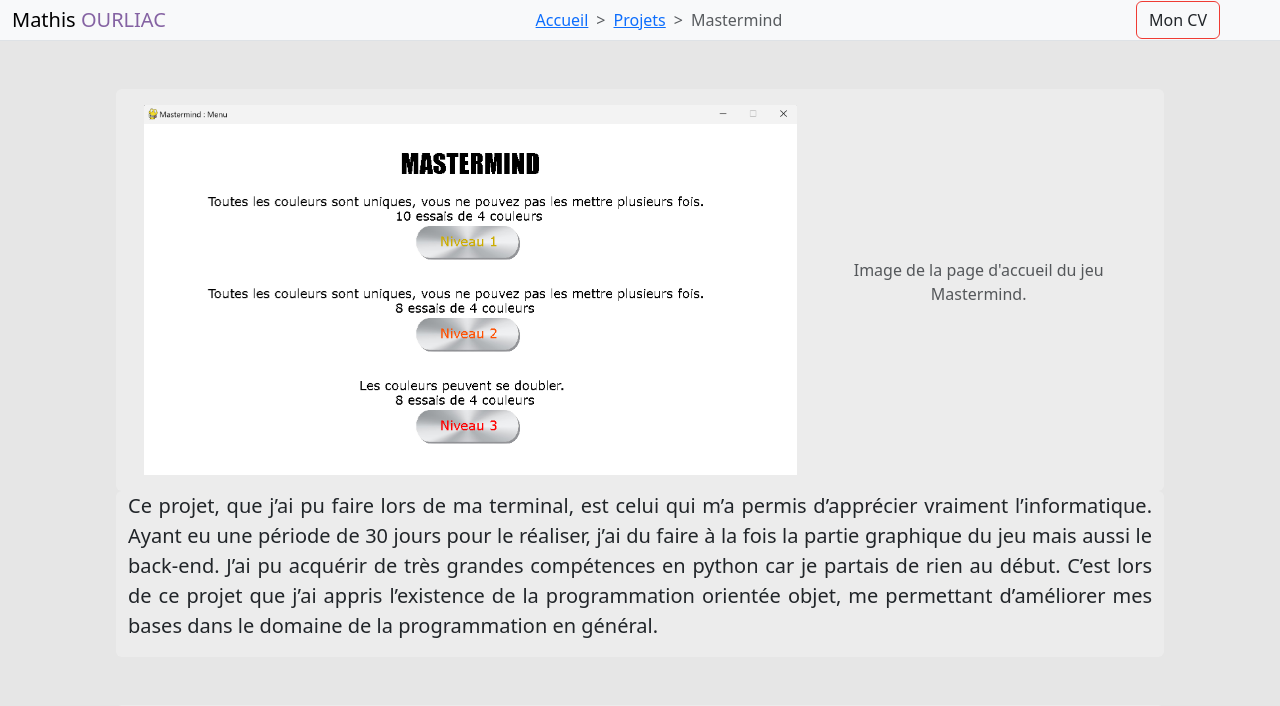
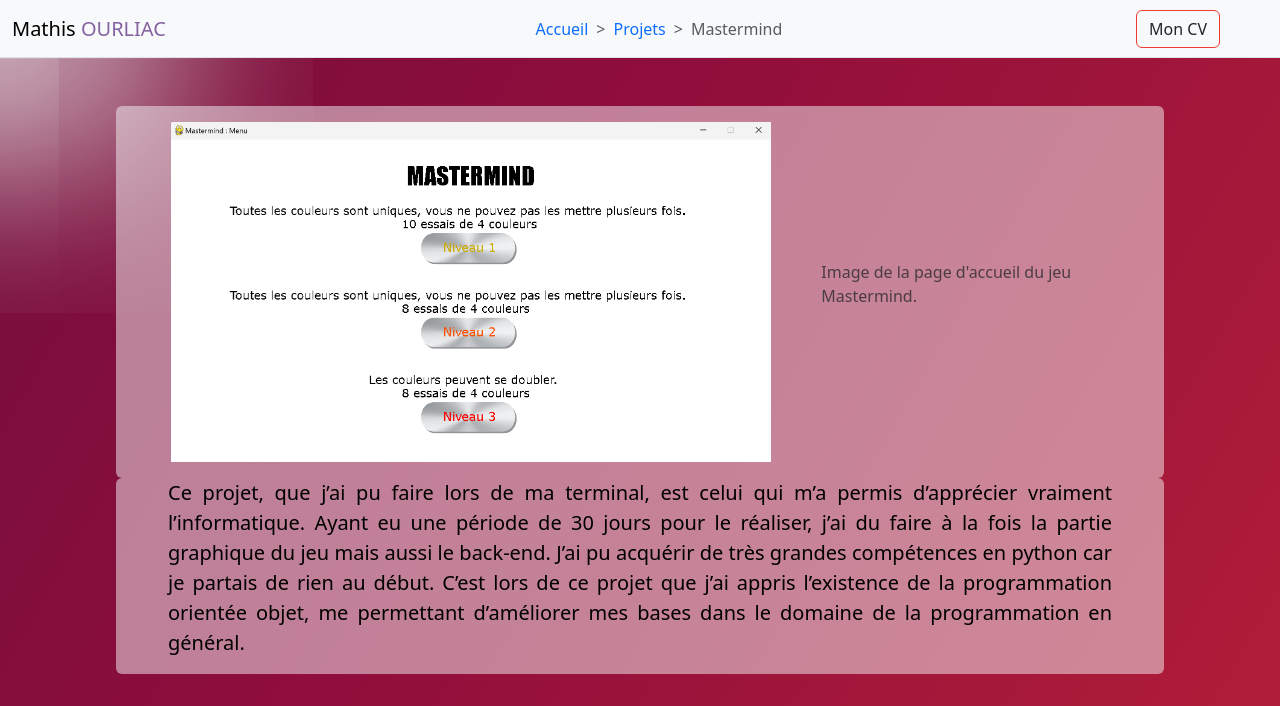
Before and after one commit to Mathis4x3/MWS, a PHP site: page /html/projets/mastermind.html in a window 1280 px wide. Shown: the top 706 px of the page. Run offline with PHP 8.4, Linux system fonts and the light colour scheme.

Commit message:
mastermind page

```diff
--- a/css/projets.css
+++ b/css/projets.css
@@ -4,7 +4,31 @@
 body{
     overflow-x: hidden;
     background-color: #e6e6e6;
+    background: linear-gradient(-60deg, rgb(239, 59, 51), rgb(142, 13, 60), rgb(29, 24, 66), rgb(255, 145, 141));
+    background-size: 400% 400%;
+    animation: gradient 15s ease infinite;
 }
+nav {
+    min-height: 58px;
+    .breadcrumb a{
+        text-decoration: none !important;
+    }
+}
+a.m_hover:hover{
+    background-color: rgb(239, 59, 51) !important;
+    color: #fff !important;
+}
+.halo {
+     z-index: -1;
+     position: fixed;
+     top: 0;
+     left: 0;
+     width: 1px;
+     height: 1px;
+     border-radius: 50%;
+     pointer-events: none;
+     box-shadow: #eaeaea 0px 0px 200px 150px;
+ }
 .m_w8ma{
      width: 80%;
      margin: auto;
@@ -12,9 +36,36 @@ body{
 .m_bgGrey{
     background-color: rgba(243, 243, 243, 0.5) !important;
 }
-img{
-    max-width: 100%;
-}
 .m_para{
     text-align: justify;
+    color: black;
+    padding: 0 40px 0 40px;
 }
+.m_preuve{
+    max-width: 600px;
+    width: 100%;
+    margin: auto;
+    display: block;
+}
+footer{
+    background-color: rgb(227, 227, 227) !important;
+     a {
+         width: fit-content !important;
+     }
+     svg {
+         width: 70px !important;
+     }
+}
+
+
+@keyframes gradient {
+    0% {
+        background-position: 0% 50%;
+    }
+    50% {
+        background-position: 100% 50%;
+    }
+    100% {
+        background-position: 0% 50%;
+    }
+}
--- a/html/projets/mastermind.html
+++ b/html/projets/mastermind.html
@@ -9,6 +9,7 @@
     </head>
     <body>
 
+    <div class="halo"></div>
     <a class="position-fixed bottom-10 left-50" src="#">Hello</a>
 
     <header>
@@ -19,8 +20,12 @@
             <a class="navbar-brand" href="#">Mathis <span style="color: #8563a3">OURLIAC</span></a>
 
             <ol style="--bs-breadcrumb-divider: '>';" class="breadcrumb m-0">
-                <li class="breadcrumb-item"><a href="../../index.html">Accueil</a></li>
-                <li class="breadcrumb-item"><a href="../../index.html#projets">Projets</a></li>
+                <li class="breadcrumb-item">
+                    <a href="../../index.html">Accueil</a>
+                </li>
+                <li class="breadcrumb-item">
+                    <a href="../../index.html#projets">Projets</a>
+                </li>
                 <li class="breadcrumb-item active" aria-current="page">Mastermind</li>
             </ol>
 
@@ -34,10 +39,10 @@
         <section class="m_w8ma my-5">
             <div class="row m_bgGrey rounded p-3">
                 <div class="col-lg-8">
-                    <img src="../../img/accueilMastermind.png" alt="">
+                    <img class="m_preuve" src="../../img/accueilMastermind.png" alt="">
                 </div>
-                <div class="col d-flex align-items-center">
-                    <p class="text-center text-body-secondary">Image de la page d'accueil du jeu Mastermind.</p>
+                <div class="col d-flex align-items-center justify-content-center">
+                    <p class="text-body-secondary">Image de la page d'accueil du jeu Mastermind.</p>
                 </div>
             </div>
             <div class="row m_bgGrey rounded">
@@ -50,11 +55,11 @@
         </section>
         <section class="m_w8ma my-5">
             <div class="row m_bgGrey rounded p-3 flex-lg-row flex-column-reverse">
-                <div class="col d-flex align-items-center">
-                    <p class="text-center text-body-secondary">Gameplay du jeu Mastermind</p>
+                <div class="col d-flex align-items-center justify-content-center">
+                    <p class="text-body-secondary">Gameplay du jeu Mastermind</p>
                 </div>
                 <div class="col-lg-8">
-                    <video controls WIDTH="100%" src="../../video/mastermind.mp4"></video>
+                    <video class="m_preuve" controls WIDTH="100%" src="../../video/mastermind.mp4"></video>
                 </div>
             </div>
             <div class="row m_bgGrey rounded">
@@ -65,14 +70,32 @@
                 </div>
             </div>
         </section>
+        <section class="m_w8ma my-5">
+            <div class="row m_bgGrey rounded p-1">
+                <p class="m-0 text-center fs-4 fw-bold">Intéréssé(e) ?</p>
+            </div>
+            <div class="row m_bgGrey rounded p-3">
+                <a href="pdf/CV_OURLIAC_MATHIS.pdf" download="CV-OURLIAC-STAGE" class="btn btn-outline me-5 m_hover bg-white" style="border-color: rgb(239, 59, 51)">Télécharger Mon CV</a>
+            </div>
+        </section>
     </main>
 
-    <footer class="bg-body-tertiary border-top">
+    <footer class="border-top">
         <div class="container-fluid">
             <div class="row">
-                <div class="col">
-                    <p class="text-center">Copyright &copy; 2025 Portfolio - Mathis OURLIAC</p>
-                </div>
+                <p class="text-center">Copyright &copy; 2025 Portfolio - Mathis OURLIAC</p>
+            </div>
+            <div class="row d-flex justify-content-center">
+                <a href="https://linkedin.com/in/mathis-ourliac-8a80372ab">
+                    <svg xmlns="http://www.w3.org/2000/svg" viewBox="0 0 496 512">
+                        <path d="M416 32H31.9C14.3 32 0 46.5 0 64.3v383.4C0 465.5 14.3 480 31.9 480H416c17.6 0 32-14.5 32-32.3V64.3c0-17.8-14.4-32.3-32-32.3zM135.4 416H69V202.2h66.5V416zm-33.2-243c-21.3 0-38.5-17.3-38.5-38.5S80.9 96 102.2 96c21.2 0 38.5 17.3 38.5 38.5 0 21.3-17.2 38.5-38.5 38.5zm282.1 243h-66.4V312c0-24.8-.5-56.7-34.5-56.7-34.6 0-39.9 27-39.9 54.9V416h-66.4V202.2h63.7v29.2h.9c8.9-16.8 30.6-34.5 62.9-34.5 67.2 0 79.7 44.3 79.7 101.9V416z"></path>
+                    </svg>
+                </a>
+                <a href="https://github.com/Mathis4x3">
+                    <svg xmlns="http://www.w3.org/2000/svg" viewBox="0 0 496 512">
+                        <path d="M165.9 397.4c0 2-2.3 3.6-5.2 3.6-3.3 .3-5.6-1.3-5.6-3.6 0-2 2.3-3.6 5.2-3.6 3-.3 5.6 1.3 5.6 3.6zm-31.1-4.5c-.7 2 1.3 4.3 4.3 4.9 2.6 1 5.6 0 6.2-2s-1.3-4.3-4.3-5.2c-2.6-.7-5.5 .3-6.2 2.3zm44.2-1.7c-2.9 .7-4.9 2.6-4.6 4.9 .3 2 2.9 3.3 5.9 2.6 2.9-.7 4.9-2.6 4.6-4.6-.3-1.9-3-3.2-5.9-2.9zM244.8 8C106.1 8 0 113.3 0 252c0 110.9 69.8 205.8 169.5 239.2 12.8 2.3 17.3-5.6 17.3-12.1 0-6.2-.3-40.4-.3-61.4 0 0-70 15-84.7-29.8 0 0-11.4-29.1-27.8-36.6 0 0-22.9-15.7 1.6-15.4 0 0 24.9 2 38.6 25.8 21.9 38.6 58.6 27.5 72.9 20.9 2.3-16 8.8-27.1 16-33.7-55.9-6.2-112.3-14.3-112.3-110.5 0-27.5 7.6-41.3 23.6-58.9-2.6-6.5-11.1-33.3 2.6-67.9 20.9-6.5 69 27 69 27 20-5.6 41.5-8.5 62.8-8.5s42.8 2.9 62.8 8.5c0 0 48.1-33.6 69-27 13.7 34.7 5.2 61.4 2.6 67.9 16 17.7 25.8 31.5 25.8 58.9 0 96.5-58.9 104.2-114.8 110.5 9.2 7.9 17 22.9 17 46.4 0 33.7-.3 75.4-.3 83.6 0 6.5 4.6 14.4 17.3 12.1C428.2 457.8 496 362.9 496 252 496 113.3 383.5 8 244.8 8zM97.2 352.9c-1.3 1-1 3.3 .7 5.2 1.6 1.6 3.9 2.3 5.2 1 1.3-1 1-3.3-.7-5.2-1.6-1.6-3.9-2.3-5.2-1zm-10.8-8.1c-.7 1.3 .3 2.9 2.3 3.9 1.6 1 3.6 .7 4.3-.7 .7-1.3-.3-2.9-2.3-3.9-2-.6-3.6-.3-4.3 .7zm32.4 35.6c-1.6 1.3-1 4.3 1.3 6.2 2.3 2.3 5.2 2.6 6.5 1 1.3-1.3 .7-4.3-1.3-6.2-2.2-2.3-5.2-2.6-6.5-1zm-11.4-14.7c-1.6 1-1.6 3.6 0 5.9 1.6 2.3 4.3 3.3 5.6 2.3 1.6-1.3 1.6-3.9 0-6.2-1.4-2.3-4-3.3-5.6-2z"></path>
+                    </svg>
+                </a>
             </div>
         </div>
     </footer>
@@ -80,6 +103,6 @@
     </body>
 
     <script src="https://cdn.jsdelivr.net/npm/bootstrap@5.3.5/dist/js/bootstrap.bundle.min.js" integrity="sha384-k6d4wzSIapyDyv1kpU366/PK5hCdSbCRGRCMv+eplOQJWyd1fbcAu9OCUj5zNLiq" crossorigin="anonymous"></script>
-    <script src="js/index.js"></script>
+    <script src="../../js/projets.js"></script>
 
 </html>
--- a/js/index.js
+++ b/js/index.js
@@ -1,33 +1,22 @@
 const c1 = document.querySelector('#c1')
-
 const carousel1 = new bootstrap.Carousel(c1, {
     interval: 2000,
     touch: false
 })
 
 const c2 = document.querySelector('#c2')
-
 const carousel2 = new bootstrap.Carousel(c2, {
     interval: 2000,
     touch: false
 })
 
 const c3 = document.querySelector('#c3')
-
 const carousel3 = new bootstrap.Carousel(c3, {
     interval: 2000,
     touch: false
 })
 
-const c4 = document.querySelector('#c4')
-
-const carousel4 = new bootstrap.Carousel(c4, {
-    interval: 2000,
-    touch: false
-})
-
 const halo = document.querySelector('.halo');
-
 document.addEventListener('mousemove', (event) => {
     if(window.innerWidth > 992) {
         halo.style.top = `${event.clientY}px`;
--- /dev/null
+++ b/js/projets.js
@@ -0,0 +1,7 @@
+const halo = document.querySelector('.halo');
+document.addEventListener('mousemove', (event) => {
+    if(window.innerWidth > 992) {
+        halo.style.top = `${event.clientY}px`;
+        halo.style.left = `${event.clientX}px`;
+    }
+});
```
Also changed, not shown: css/index.css (+9 -0 lines), index.html (+128 -7 lines).
